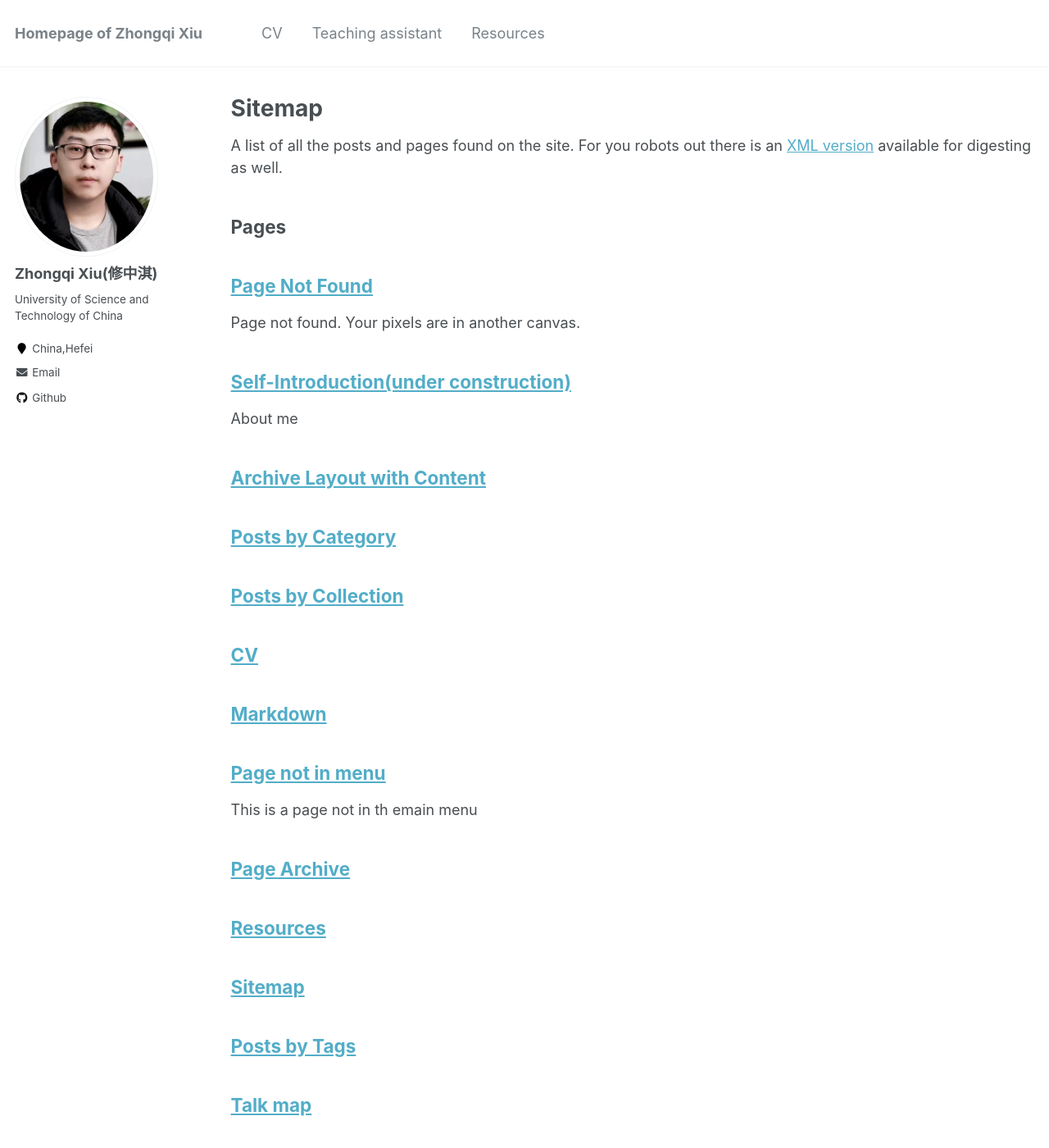
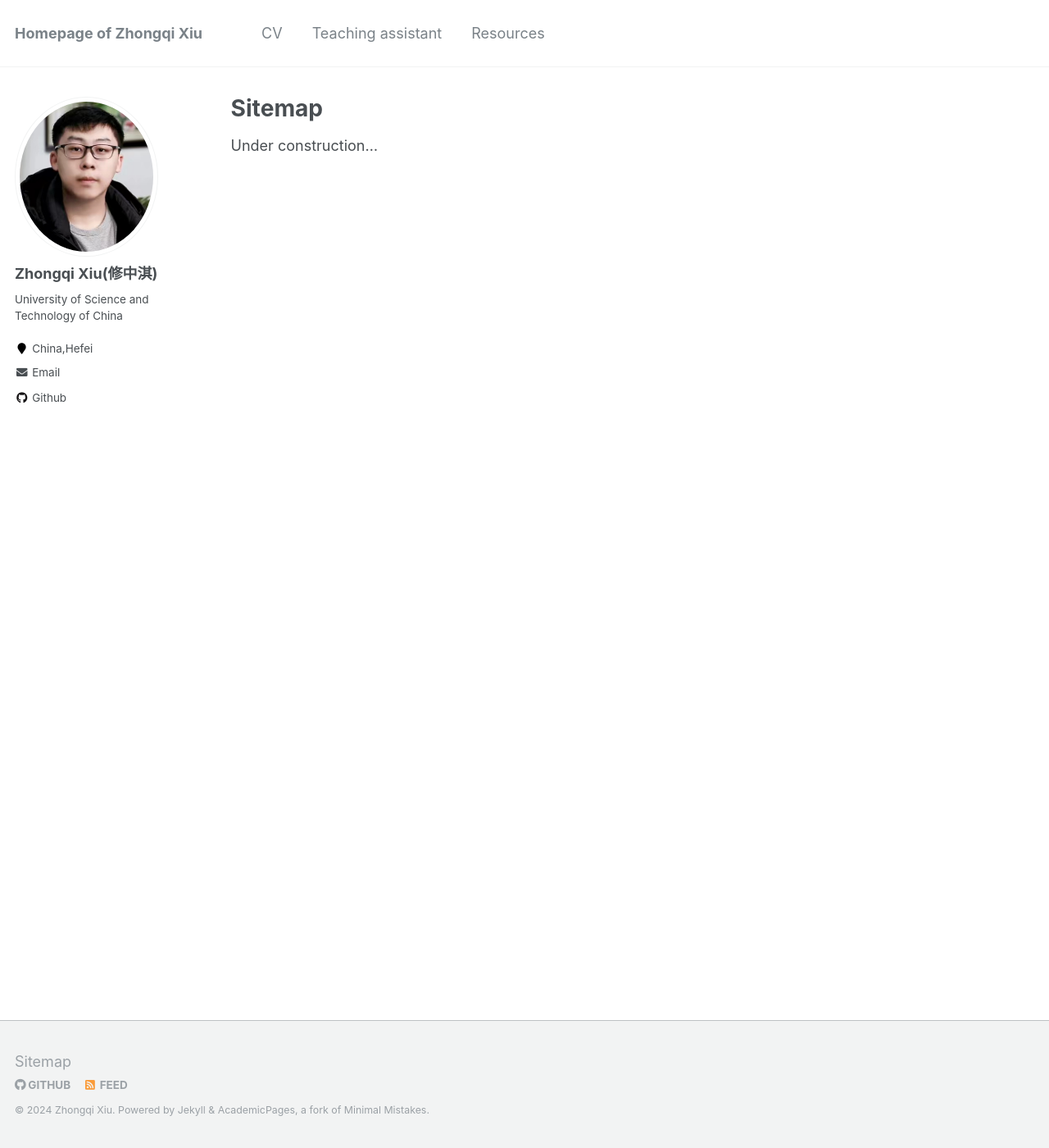
Before and after one commit to k-telux/k-telux.github.io, a Jekyll site: the page built from _pages/sitemap.md, in a window 1280 px wide and 1400 px high. Shown: the whole window at 82% size. Built offline with Jekyll 4.4.1, drawn with Linux system fonts in a browser that asks for light colours; some of the changed text lies outside the part shown.

Commit message:
Update sitemap.md

```diff
--- a/_pages/sitemap.md
+++ b/_pages/sitemap.md
@@ -7,31 +7,4 @@
 
 {% include base_path %}
 
-A list of all the posts and pages found on the site. For you robots out there is an [XML version]({{ base_path }}/sitemap.xml) available for digesting as well.
-
-<h2>Pages</h2>
-{% for post in site.pages %}
-  {% include archive-single.html %}
-{% endfor %}
-
-<h2>Posts</h2>
-{% for post in site.posts %}
-  {% include archive-single.html %}
-{% endfor %}
-
-{% capture written_label %}'None'{% endcapture %}
-
-{% for collection in site.collections %}
-{% unless collection.output == false or collection.label == "posts" %}
-  {% capture label %}{{ collection.label }}{% endcapture %}
-  {% if label != written_label %}
-  <h2>{{ label }}</h2>
-  {% capture written_label %}{{ label }}{% endcapture %}
-  {% endif %}
-{% endunless %}
-{% for post in collection.docs %}
-  {% unless collection.output == false or collection.label == "posts" %}
-  {% include archive-single.html %}
-  {% endunless %}
-{% endfor %}
-{% endfor %}
+Under construction...
```
